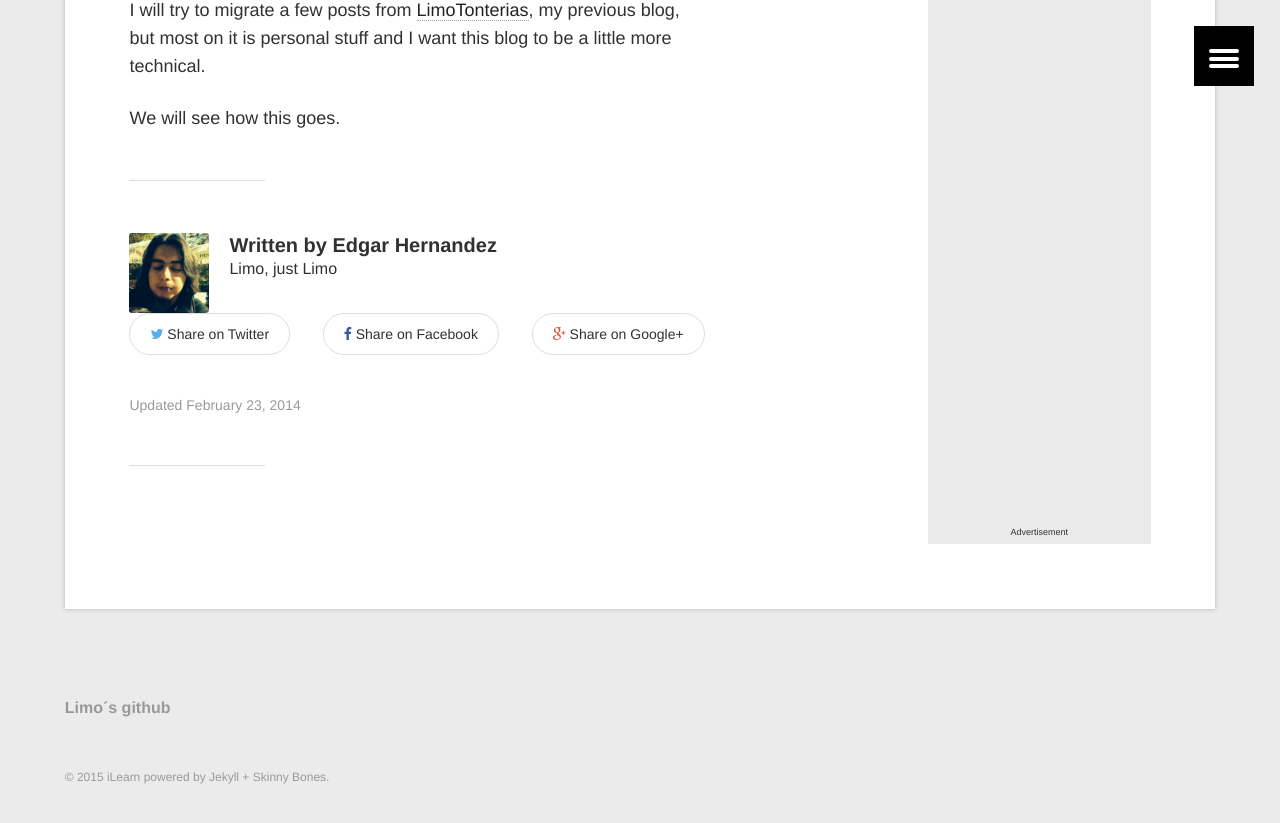
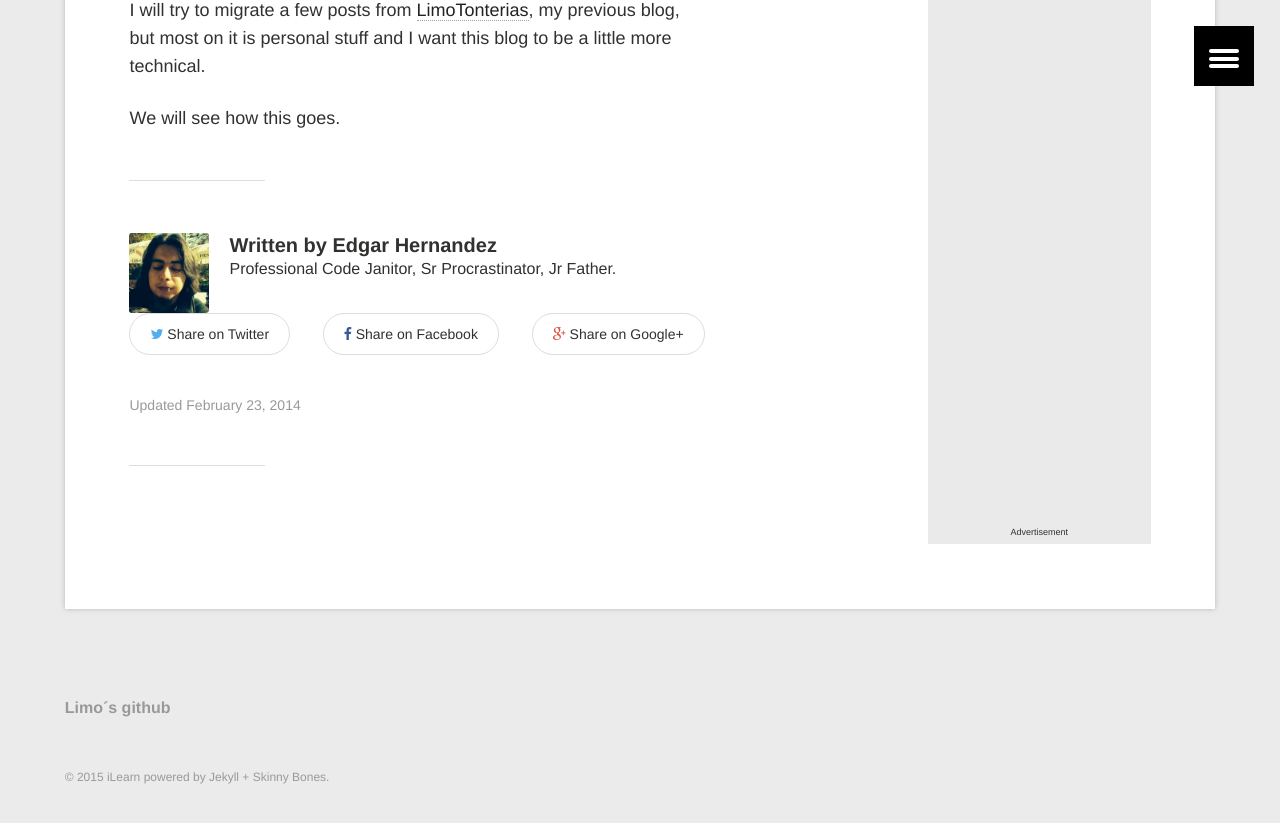
Before and after one commit to LimoWanKenobi/LimoWanKenobi.github.io, a Jekyll site: the page built from _posts/2014-02-23-hello-github-dot-io.md, in a window 1280 px wide and 900 px high, scrolled down 909 px. Shown: the top 823 px of the window. Built offline with Jekyll 4.4.1, drawn with Linux system fonts in a browser that asks for light colours; comment, search, counter and statistics services are not loaded.

Commit message:
Updated bio

```diff
--- a/_config.yml
+++ b/_config.yml
@@ -15,7 +15,7 @@ owner:
   google:
     ad-client:    "ca-pub-9720253951703917"
     ad-slot:      "6510116046"
-  bio:            "Limo, just Limo"
+  bio:            "Professional Code Janitor, Sr Procrastinator, Jr Father."
   avatar:         limo.jpeg # 160x160 px image for author byline
   # Social networking links used in footer. Update and remove as you like.
   twitter:        limowankenobi
```
